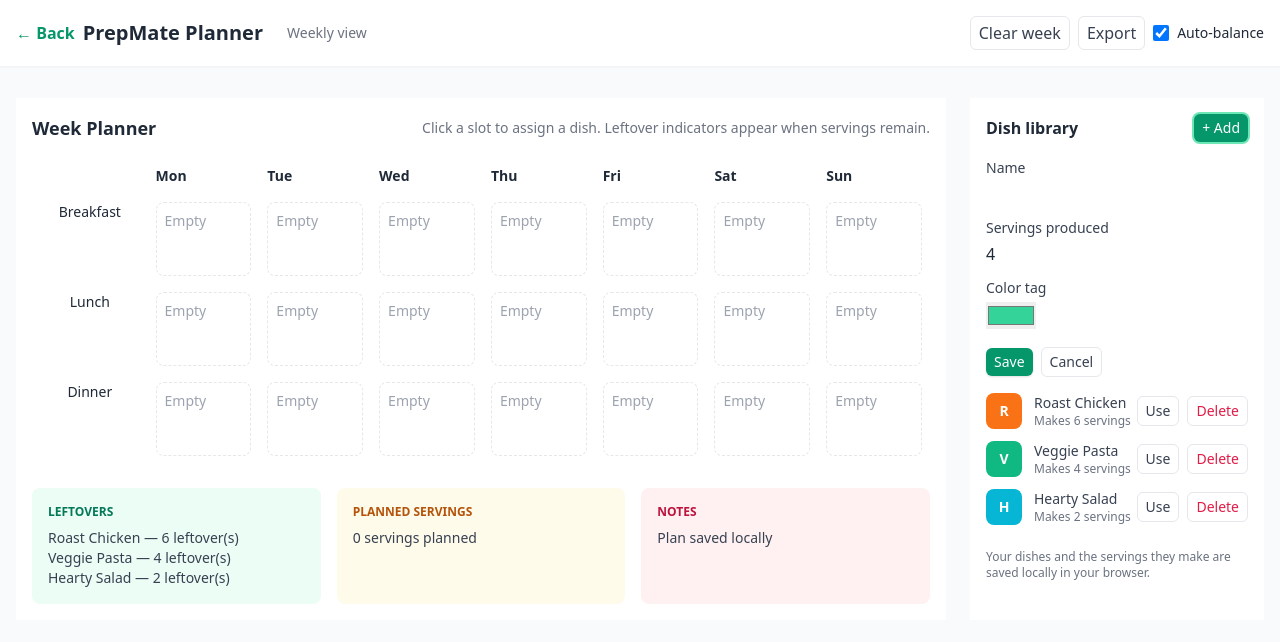
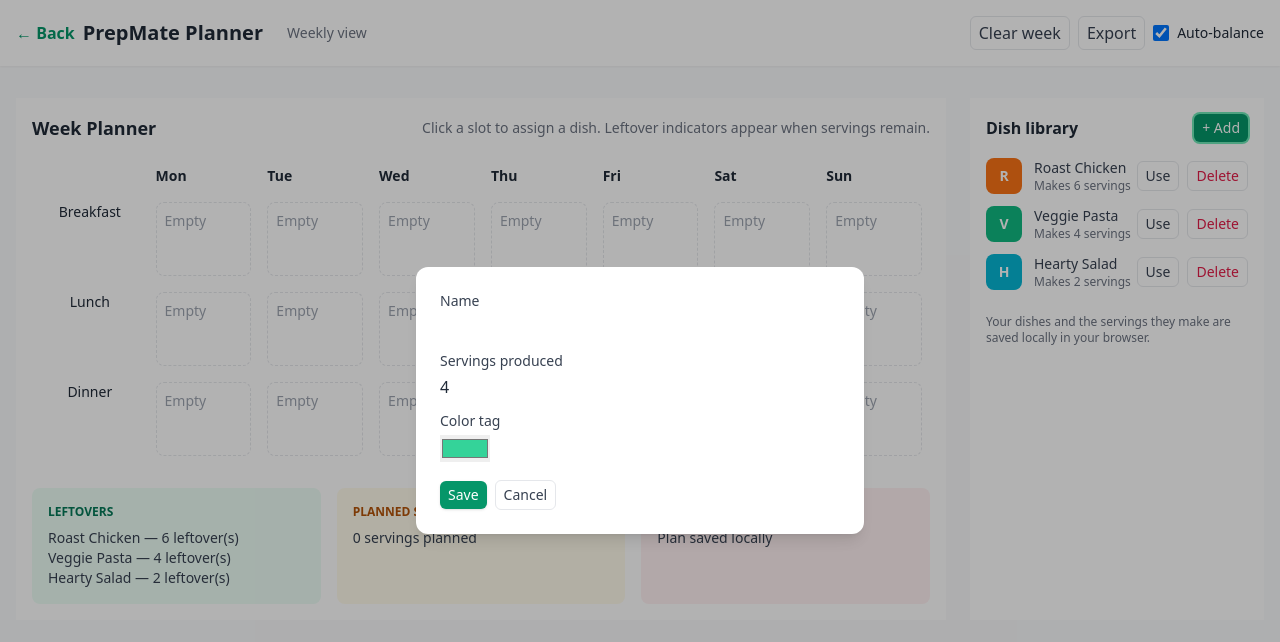
Before and after one commit to ebenezerdon/prepmate-weekly-meal-prep-planner, a plain HTML site: page app.html in a window 1280 px wide. Both pictures are taken after a click on the button "+ Add". Drawn offline with nearby package versions, Linux system fonts and the light colour scheme.

Commit message:
change the dish form to a modal

```diff
--- a/app.html
+++ b/app.html
@@ -114,35 +114,6 @@
 					<button id="addDishBtn" class="btn-primary text-sm">+ Add</button>
 				</div>
 
-				<form id="dishForm" class="mt-4 hidden" aria-hidden="true">
-					<label class="block text-sm text-gray-700">Name</label>
-					<input
-						id="dishName"
-						class="mt-1 block w-full rounded-md border-gray-200 focus:ring-emerald-300" />
-
-					<label class="block text-sm text-gray-700 mt-3"
-						>Servings produced</label
-					>
-					<input
-						id="dishServings"
-						type="number"
-						min="1"
-						value="4"
-						class="mt-1 block w-32 rounded-md border-gray-200" />
-
-					<label class="block text-sm text-gray-700 mt-3">Color tag</label>
-					<input id="dishColor" type="color" value="#34D399" class="mt-1" />
-
-					<div class="mt-4 flex items-center gap-2">
-						<button id="saveDish" type="button" class="btn-primary">
-							Save
-						</button>
-						<button id="cancelDish" type="button" class="btn-muted">
-							Cancel
-						</button>
-					</div>
-				</form>
-
 				<div id="dishList" class="mt-4 space-y-3 text-sm text-gray-700">
 					<!-- dish rows render here -->
 				</div>
@@ -208,6 +179,41 @@
 					</div>
 				</div>
 			</div>
+
+			<div
+				id="dishForm"
+				class="fixed inset-0 z-50 hidden items-center justify-center bg-black bg-opacity-30">
+				<form
+					class="w-full max-w-md bg-white rounded-xl p-6 shadow-lg"
+					aria-hidden="true">
+					<label class="block text-sm text-gray-700">Name</label>
+					<input
+						id="dishName"
+						class="mt-1 block w-full rounded-md border-gray-200 focus:ring-emerald-300" />
+
+					<label class="block text-sm text-gray-700 mt-3"
+						>Servings produced</label
+					>
+					<input
+						id="dishServings"
+						type="number"
+						min="1"
+						value="4"
+						class="mt-1 block w-32 rounded-md border-gray-200" />
+
+					<label class="block text-sm text-gray-700 mt-3">Color tag</label>
+					<input id="dishColor" type="color" value="#34D399" class="mt-1" />
+
+					<div class="mt-4 flex items-center gap-2">
+						<button id="saveDish" type="button" class="btn-primary">
+							Save
+						</button>
+						<button id="cancelDish" type="button" class="btn-muted">
+							Cancel
+						</button>
+					</div>
+				</form>
+			</div>
 		</main>
 
 		<script src="scripts/helpers.js"></script>
--- a/scripts/ui.js
+++ b/scripts/ui.js
@@ -392,6 +392,15 @@
 			DOM.deleteModal.attr("aria-hidden", "true")
 		}
 
+		DOM.dishForm.show = function () {
+			DOM.dishForm.removeClass("hidden").css("display", "flex")
+			DOM.dishForm.attr("aria-hidden", "false")
+		}
+		DOM.dishForm.hide = function () {
+			DOM.dishForm.addClass("hidden").css("display", "none")
+			DOM.dishForm.attr("aria-hidden", "true")
+		}
+
 		// Handle modal delete confirm + cancel
 		DOM.deleteCancel.on("click", () => {
 			DOM.deleteModal.hide()
```
